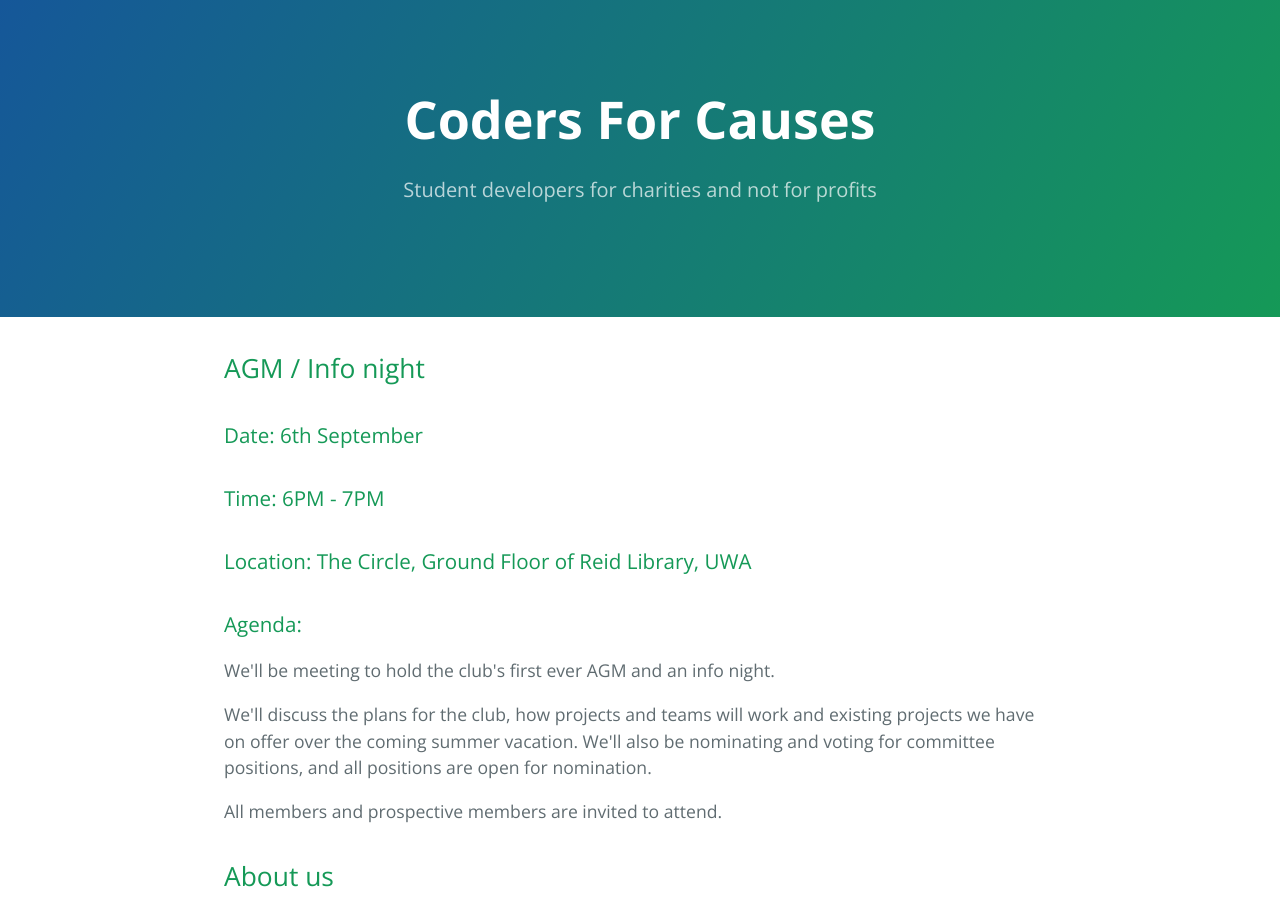
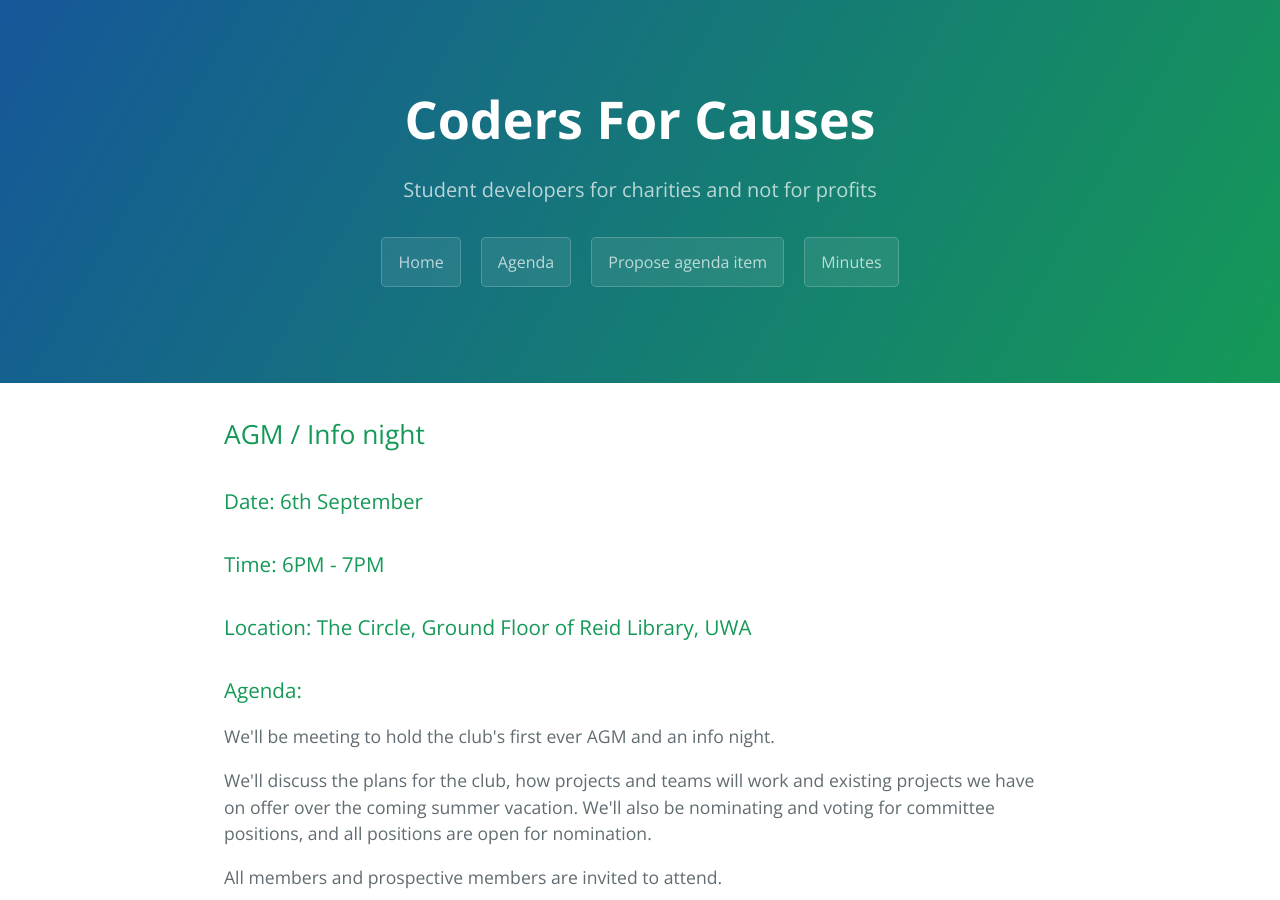
Before and after one commit to codersforcauses/backup, a Jekyll site: the page index.html, which Jekyll copies as it is, in a window 1280 px wide and 900 px high. Built offline with Jekyll 4.4.1, drawn with Linux system fonts in a browser that asks for light colours.

Commit message:
Added buttons to all pages.

```diff
--- a/agenda/index.html
+++ b/agenda/index.html
@@ -13,6 +13,10 @@
     <section class="page-header">
       <h1 class="project-name">Agenda</h1>
       <h2 class="project-tagline">Next meeting agenda. To propose an agenda item, please go to: <a style="color: #ffffff; text-decoration: underline;" href="/propose-agenda-item">propose agenda item</a></h2>
+      <a href="/" class="btn">Home</a>
+      <a href="/agenda" class="btn">Agenda</a>
+      <a href="/propose-agenda-item" class="btn">Propose agenda item</a>
+      <a href="/minutes" class="btn">Minutes</a>
     </section>
 
     <section class="main-content">
--- a/index.html
+++ b/index.html
@@ -13,6 +13,10 @@
     <section class="page-header">
       <h1 class="project-name">Coders For Causes</h1>
       <h2 class="project-tagline">Student developers for charities and not for profits</h2>
+      <a href="/" class="btn">Home</a>
+      <a href="/agenda" class="btn">Agenda</a>
+      <a href="/propose-agenda-item" class="btn">Propose agenda item</a>
+      <a href="/minutes" class="btn">Minutes</a>
     </section>
 
     <section class="main-content">
--- a/minutes/index.html
+++ b/minutes/index.html
@@ -12,7 +12,7 @@
   <body>
     <section class="page-header">
       <h1 class="project-name">Minutes</h1>
-      <h2 class="project-tagline">Find previous meeting minutes. To see the coming agenda go to <a style="color: #ffffff; text-decoration: underline;" href="/agenda">agenda</a> propose an agenda item, please go to <a style="color: #ffffff; text-decoration: underline;" href="/propose-agenda-item">propose agenda item</a></h2>
+      <h2 class="project-tagline">Find previous meeting minutes. To see the coming agenda go to <a style="color: #ffffff; text-decoration: underline;" href="/agenda">agenda</a> and to propose an agenda item, please go to <a style="color: #ffffff; text-decoration: underline;" href="/propose-agenda-item">propose agenda item</a></h2>
       <a href="/" class="btn">Home</a>
       <a href="/agenda" class="btn">Agenda</a>
       <a href="/propose-agenda-item" class="btn">Propose agenda item</a>
--- a/propose-agenda-item/index.html
+++ b/propose-agenda-item/index.html
@@ -13,6 +13,10 @@
     <section class="page-header">
       <h1 class="project-name">Propose agenda item</h1>
       <h2 class="project-tagline">Please use the form below to propose an agenda item.</h2>
+      <a href="/" class="btn">Home</a>
+      <a href="/agenda" class="btn">Agenda</a>
+      <a href="/propose-agenda-item" class="btn">Propose agenda item</a>
+      <a href="/minutes" class="btn">Minutes</a>
     </section>
 
     <section class="main-content">
```
